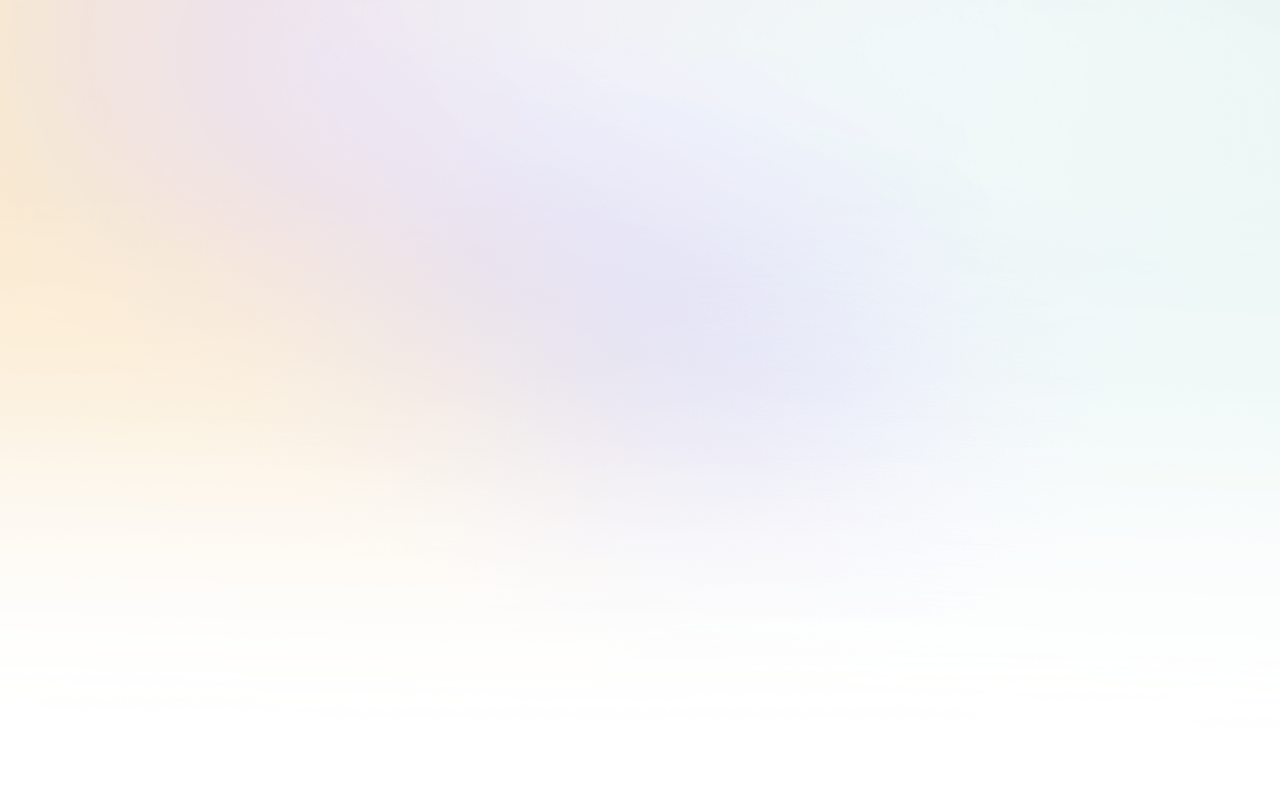
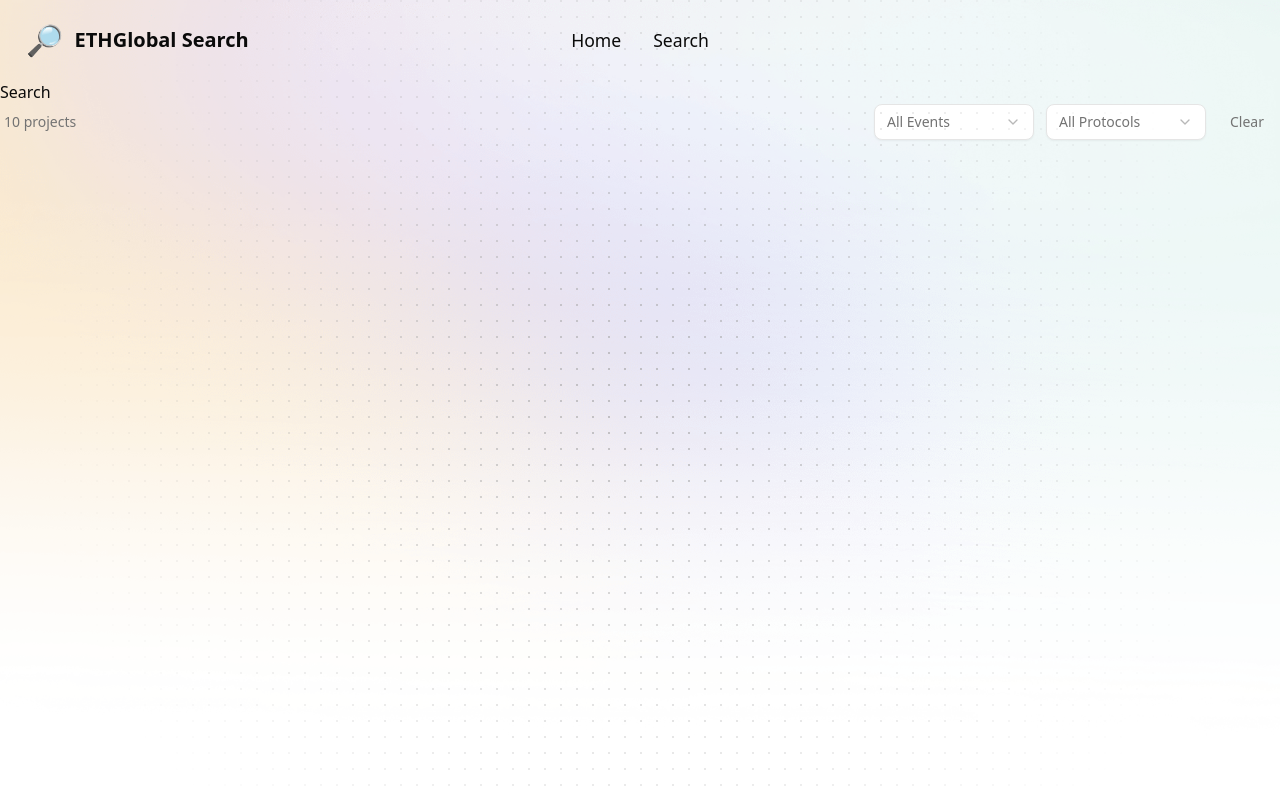
Before and after one commit to pauldev20/ethglobalsearch, a Next.js app in the folder frontend/: page /search in a window 1280 px wide. Before the commit this address had no page. Built offline with nearby package versions, Linux system fonts and the light colour scheme.

Commit message:
added search page

```diff
--- /dev/null
+++ b/frontend/src/app/search/page.tsx
@@ -0,0 +1,59 @@
+import { Select, SelectContent, SelectItem, SelectTrigger, SelectValue } from "@/components/ui/select";
+
+export default function Search() {
+    return (
+        <div>
+            <h1>Search</h1>
+			{/* Filter Toolbar */}
+			<div className="flex flex-col sm:flex-row items-start sm:items-center justify-between gap-3 sm:gap-4 px-1">
+							<div className="flex items-center gap-2 text-sm text-muted-foreground">
+								<span className="font-medium">10 projects</span>
+							</div>
+
+							<div className="flex flex-wrap items-center gap-2 sm:gap-3 w-full sm:w-auto">
+								<Select>
+									<SelectTrigger className="w-full sm:w-[160px] h-9 text-sm bg-background">
+										<SelectValue placeholder="All Events" />
+									</SelectTrigger>
+									<SelectContent>
+										<SelectItem value="all">All Events</SelectItem>
+										<SelectItem value="singapore-2024">Singapore 2024</SelectItem>
+										<SelectItem value="brussels">Brussels</SelectItem>
+										<SelectItem value="san-francisco">San Francisco</SelectItem>
+										<SelectItem value="new-york">New York</SelectItem>
+										<SelectItem value="bangkok">Bangkok</SelectItem>
+										<SelectItem value="paris">Paris</SelectItem>
+										<SelectItem value="denver">Denver</SelectItem>
+										<SelectItem value="tokyo">Tokyo</SelectItem>
+										<SelectItem value="london">London</SelectItem>
+									</SelectContent>
+								</Select>
+
+								<Select>
+									<SelectTrigger className="w-full sm:w-[160px] h-9 text-sm bg-background">
+										<SelectValue placeholder="All Protocols" />
+									</SelectTrigger>
+									<SelectContent>
+										<SelectItem value="all">All Protocols</SelectItem>
+										<SelectItem value="ethereum">Ethereum</SelectItem>
+										<SelectItem value="polygon">Polygon</SelectItem>
+										<SelectItem value="optimism">Optimism</SelectItem>
+										<SelectItem value="arbitrum">Arbitrum</SelectItem>
+										<SelectItem value="base">Base</SelectItem>
+										<SelectItem value="scroll">Scroll</SelectItem>
+										<SelectItem value="zksync">zkSync</SelectItem>
+										<SelectItem value="chainlink">Chainlink</SelectItem>
+										<SelectItem value="worldcoin">Worldcoin</SelectItem>
+										<SelectItem value="uniswap">Uniswap</SelectItem>
+										<SelectItem value="aave">Aave</SelectItem>
+									</SelectContent>
+								</Select>
+
+								<button className="text-sm font-medium text-muted-foreground hover:text-foreground transition-colors h-9 px-3 hidden sm:block">
+									Clear
+								</button>
+							</div>
+						</div>
+        </div>
+    );
+}
--- /dev/null
+++ b/frontend/src/components/ui/select.tsx
@@ -0,0 +1,187 @@
+"use client"
+
+import * as React from "react"
+import * as SelectPrimitive from "@radix-ui/react-select"
+import { CheckIcon, ChevronDownIcon, ChevronUpIcon } from "lucide-react"
+
+import { cn } from "@/lib/utils"
+
+function Select({
+  ...props
+}: React.ComponentProps<typeof SelectPrimitive.Root>) {
+  return <SelectPrimitive.Root data-slot="select" {...props} />
+}
+
+function SelectGroup({
+  ...props
+}: React.ComponentProps<typeof SelectPrimitive.Group>) {
+  return <SelectPrimitive.Group data-slot="select-group" {...props} />
+}
+
+function SelectValue({
+  ...props
+}: React.ComponentProps<typeof SelectPrimitive.Value>) {
+  return <SelectPrimitive.Value data-slot="select-value" {...props} />
+}
+
+function SelectTrigger({
+  className,
+  size = "default",
+  children,
+  ...props
+}: React.ComponentProps<typeof SelectPrimitive.Trigger> & {
+  size?: "sm" | "default"
+}) {
+  return (
+    <SelectPrimitive.Trigger
+      data-slot="select-trigger"
+      data-size={size}
+      className={cn(
+        "border-input data-[placeholder]:text-muted-foreground [&_svg:not([class*='text-'])]:text-muted-foreground focus-visible:border-ring focus-visible:ring-ring/50 aria-invalid:ring-destructive/20 dark:aria-invalid:ring-destructive/40 aria-invalid:border-destructive dark:bg-input/30 dark:hover:bg-input/50 flex w-fit items-center justify-between gap-2 rounded-md border bg-transparent px-3 py-2 text-sm whitespace-nowrap shadow-xs transition-[color,box-shadow] outline-none focus-visible:ring-[3px] disabled:cursor-not-allowed disabled:opacity-50 data-[size=default]:h-9 data-[size=sm]:h-8 *:data-[slot=select-value]:line-clamp-1 *:data-[slot=select-value]:flex *:data-[slot=select-value]:items-center *:data-[slot=select-value]:gap-2 [&_svg]:pointer-events-none [&_svg]:shrink-0 [&_svg:not([class*='size-'])]:size-4",
+        className
+      )}
+      {...props}
+    >
+      {children}
+      <SelectPrimitive.Icon asChild>
+        <ChevronDownIcon className="size-4 opacity-50" />
+      </SelectPrimitive.Icon>
+    </SelectPrimitive.Trigger>
+  )
+}
+
+function SelectContent({
+  className,
+  children,
+  position = "popper",
+  align = "center",
+  ...props
+}: React.ComponentProps<typeof SelectPrimitive.Content>) {
+  return (
+    <SelectPrimitive.Portal>
+      <SelectPrimitive.Content
+        data-slot="select-content"
+        className={cn(
+          "bg-popover text-popover-foreground data-[state=open]:animate-in data-[state=closed]:animate-out data-[state=closed]:fade-out-0 data-[state=open]:fade-in-0 data-[state=closed]:zoom-out-95 data-[state=open]:zoom-in-95 data-[side=bottom]:slide-in-from-top-2 data-[side=left]:slide-in-from-right-2 data-[side=right]:slide-in-from-left-2 data-[side=top]:slide-in-from-bottom-2 relative z-50 max-h-(--radix-select-content-available-height) min-w-[8rem] origin-(--radix-select-content-transform-origin) overflow-x-hidden overflow-y-auto rounded-md border shadow-md",
+          position === "popper" &&
+            "data-[side=bottom]:translate-y-1 data-[side=left]:-translate-x-1 data-[side=right]:translate-x-1 data-[side=top]:-translate-y-1",
+          className
+        )}
+        position={position}
+        align={align}
+        {...props}
+      >
+        <SelectScrollUpButton />
+        <SelectPrimitive.Viewport
+          className={cn(
+            "p-1",
+            position === "popper" &&
+              "h-[var(--radix-select-trigger-height)] w-full min-w-[var(--radix-select-trigger-width)] scroll-my-1"
+          )}
+        >
+          {children}
+        </SelectPrimitive.Viewport>
+        <SelectScrollDownButton />
+      </SelectPrimitive.Content>
+    </SelectPrimitive.Portal>
+  )
+}
+
+function SelectLabel({
+  className,
+  ...props
+}: React.ComponentProps<typeof SelectPrimitive.Label>) {
+  return (
+    <SelectPrimitive.Label
+      data-slot="select-label"
+      className={cn("text-muted-foreground px-2 py-1.5 text-xs", className)}
+      {...props}
+    />
+  )
+}
+
+function SelectItem({
+  className,
+  children,
+  ...props
+}: React.ComponentProps<typeof SelectPrimitive.Item>) {
+  return (
+    <SelectPrimitive.Item
+      data-slot="select-item"
+      className={cn(
+        "focus:bg-accent focus:text-accent-foreground [&_svg:not([class*='text-'])]:text-muted-foreground relative flex w-full cursor-default items-center gap-2 rounded-sm py-1.5 pr-8 pl-2 text-sm outline-hidden select-none data-[disabled]:pointer-events-none data-[disabled]:opacity-50 [&_svg]:pointer-events-none [&_svg]:shrink-0 [&_svg:not([class*='size-'])]:size-4 *:[span]:last:flex *:[span]:last:items-center *:[span]:last:gap-2",
+        className
+      )}
+      {...props}
+    >
+      <span className="absolute right-2 flex size-3.5 items-center justify-center">
+        <SelectPrimitive.ItemIndicator>
+          <CheckIcon className="size-4" />
+        </SelectPrimitive.ItemIndicator>
+      </span>
+      <SelectPrimitive.ItemText>{children}</SelectPrimitive.ItemText>
+    </SelectPrimitive.Item>
+  )
+}
+
+function SelectSeparator({
+  className,
+  ...props
+}: React.ComponentProps<typeof SelectPrimitive.Separator>) {
+  return (
+    <SelectPrimitive.Separator
+      data-slot="select-separator"
+      className={cn("bg-border pointer-events-none -mx-1 my-1 h-px", className)}
+      {...props}
+    />
+  )
+}
+
+function SelectScrollUpButton({
+  className,
+  ...props
+}: React.ComponentProps<typeof SelectPrimitive.ScrollUpButton>) {
+  return (
+    <SelectPrimitive.ScrollUpButton
+      data-slot="select-scroll-up-button"
+      className={cn(
+        "flex cursor-default items-center justify-center py-1",
+        className
+      )}
+      {...props}
+    >
+      <ChevronUpIcon className="size-4" />
+    </SelectPrimitive.ScrollUpButton>
+  )
+}
+
+function SelectScrollDownButton({
+  className,
+  ...props
+}: React.ComponentProps<typeof SelectPrimitive.ScrollDownButton>) {
+  return (
+    <SelectPrimitive.ScrollDownButton
+      data-slot="select-scroll-down-button"
+      className={cn(
+        "flex cursor-default items-center justify-center py-1",
+        className
+      )}
+      {...props}
+    >
+      <ChevronDownIcon className="size-4" />
+    </SelectPrimitive.ScrollDownButton>
+  )
+}
+
+export {
+  Select,
+  SelectContent,
+  SelectGroup,
+  SelectItem,
+  SelectLabel,
+  SelectScrollDownButton,
+  SelectScrollUpButton,
+  SelectSeparator,
+  SelectTrigger,
+  SelectValue,
+}
```
